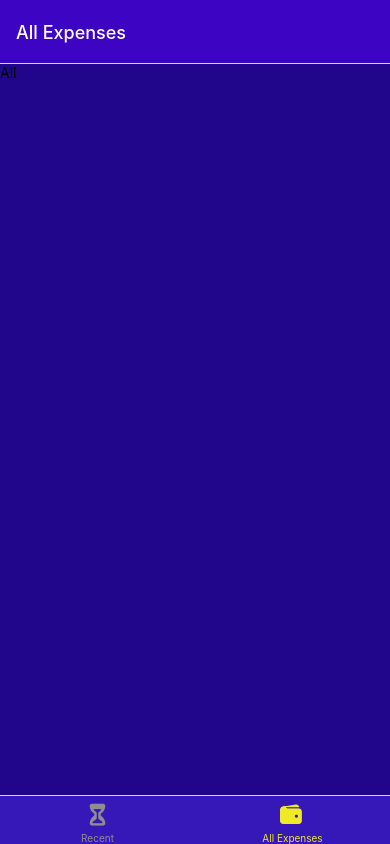
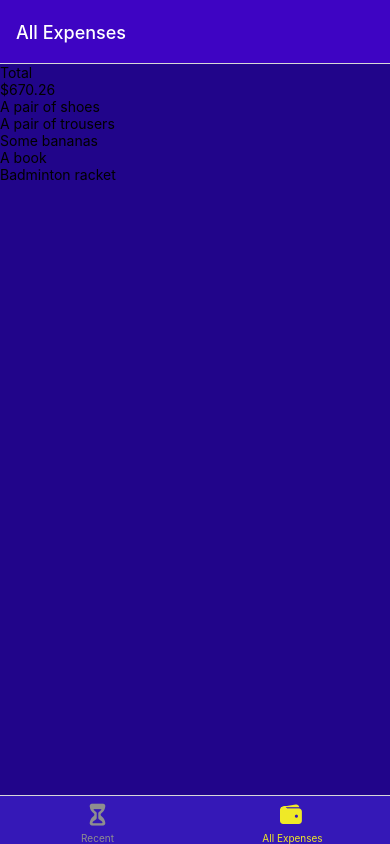
Before and after one commit to alanwsh/expense-tracker, a React Native app: screen /AllExpenses in a window 390 px wide. Built offline with nearby package versions, Linux system fonts and the light colour scheme.

Commit message:
create component expense container, summary, list

```diff
--- /dev/null
+++ b/components/ExpensesOutput/ExpensesList.js
@@ -0,0 +1,9 @@
+import { FlatList, Text } from "react-native";
+
+function renderExpenseItem(itemData){
+  return <Text>{itemData.item.description}</Text>
+}
+function ExpensesList({expenses}){
+  return <FlatList data={expenses} keyExtractor={(item)=> item.id} renderItem={renderExpenseItem}/>
+}
+export default ExpensesList;
--- /dev/null
+++ b/components/ExpensesOutput/ExpensesOutput.js
@@ -0,0 +1,45 @@
+import {View} from 'react-native';
+import ExpensesList from "./ExpensesList";
+import ExpensesSummary from "./ExpensesSummary";
+
+const DUMMY_EXPENSES = [
+  {
+    id: 'e1',
+    description: 'A pair of shoes',
+    amount: 59.99,
+    date: new Date('2022-04-01')
+  },
+  {
+    id: 'e2',
+    description: 'A pair of trousers',
+    amount: 89.29,
+    date: new Date('2022-04-05')
+  },
+  {
+    id: 'e3',
+    description: 'Some bananas',
+    amount: 5.99,
+    date: new Date('2022-05-01')
+  },
+  {
+    id: 'e4',
+    description: 'A book',
+    amount: 14.99,
+    date: new Date('2022-05-03')
+  },
+  {
+    id: 'e5',
+    description: 'Badminton racket',
+    amount: 500.00,
+    date: new Date('2022-05-04')
+  }
+]
+
+function ExpensesOutput({expenses, expensesPeriod}){
+  return <View>
+    <ExpensesSummary expenses={DUMMY_EXPENSES} periodName={expensesPeriod}/>
+    <ExpensesList expenses={DUMMY_EXPENSES}/>
+  </View>
+}
+
+export default ExpensesOutput;
--- /dev/null
+++ b/components/ExpensesOutput/ExpensesSummary.js
@@ -0,0 +1,13 @@
+import {Text, View} from 'react-native';
+function ExpensesSummary({expenses, periodName}){
+
+  const expensesSum = expenses.reduce((sum, expense)=>{
+    return sum + expense.amount
+  }, 0); //execute on array to combine multiple values into a number
+
+  return <View>
+  <Text>{periodName}</Text>
+  <Text>${expensesSum.toFixed(2)}</Text>
+</View>
+}
+export default ExpensesSummary;
--- a/screens/AllExpenses.js
+++ b/screens/AllExpenses.js
@@ -1,5 +1,6 @@
 import { Text } from 'react-native';
+import ExpensesOutput from '../components/ExpensesOutput/ExpensesOutput';
 function AllExpenses(){
-  return <Text>All</Text>
+  return <ExpensesOutput expensesPeriod="Total" />
 }
 export default AllExpenses;
--- a/screens/RecentExpenses.js
+++ b/screens/RecentExpenses.js
@@ -1,6 +1,6 @@
-import { Text } from 'react-native';
 import { useLayoutEffect } from 'react';
 import IconButton from '../components/IconButton';
+import ExpensesOutput from '../components/ExpensesOutput/ExpensesOutput';
 
 function RecentExpenses({route,navigation}){
   function addPressed(){
@@ -14,6 +14,6 @@ function RecentExpenses({route,navigation}){
     })
   },[navigation]);
 
-  return <Text>Recent Expenses</Text>
+  return <ExpensesOutput expensesPeriod="Last 7 Days"/>
 }
 export default RecentExpenses;
```
